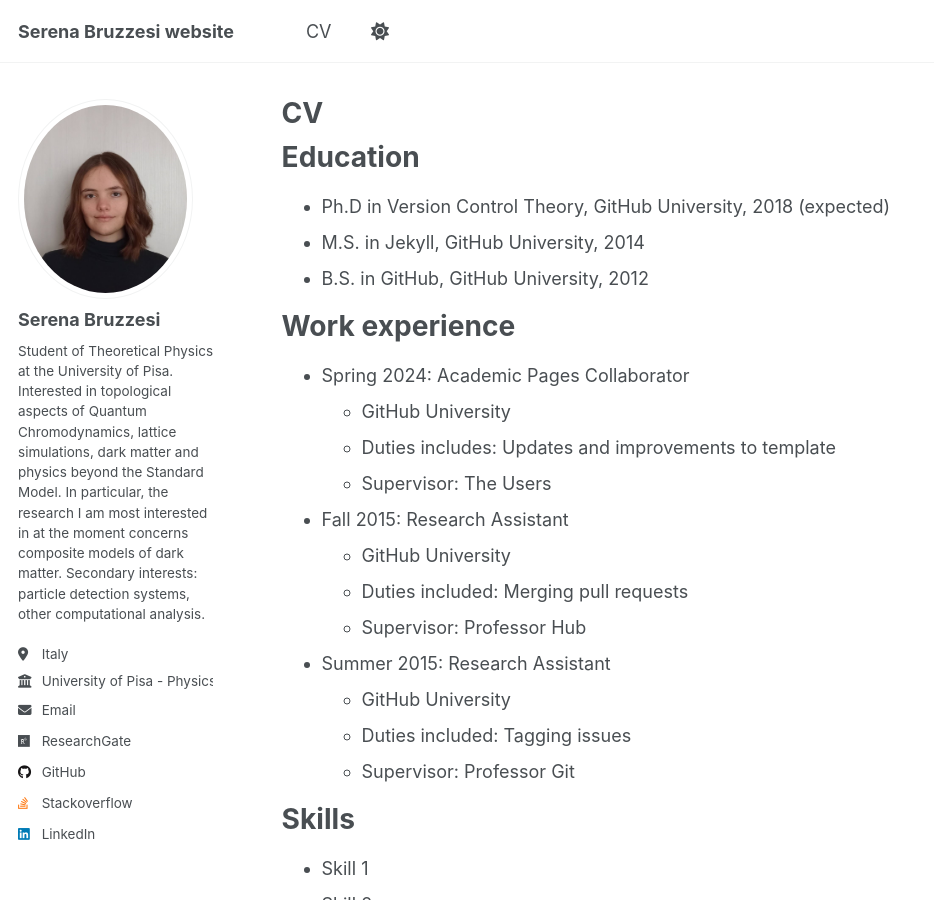
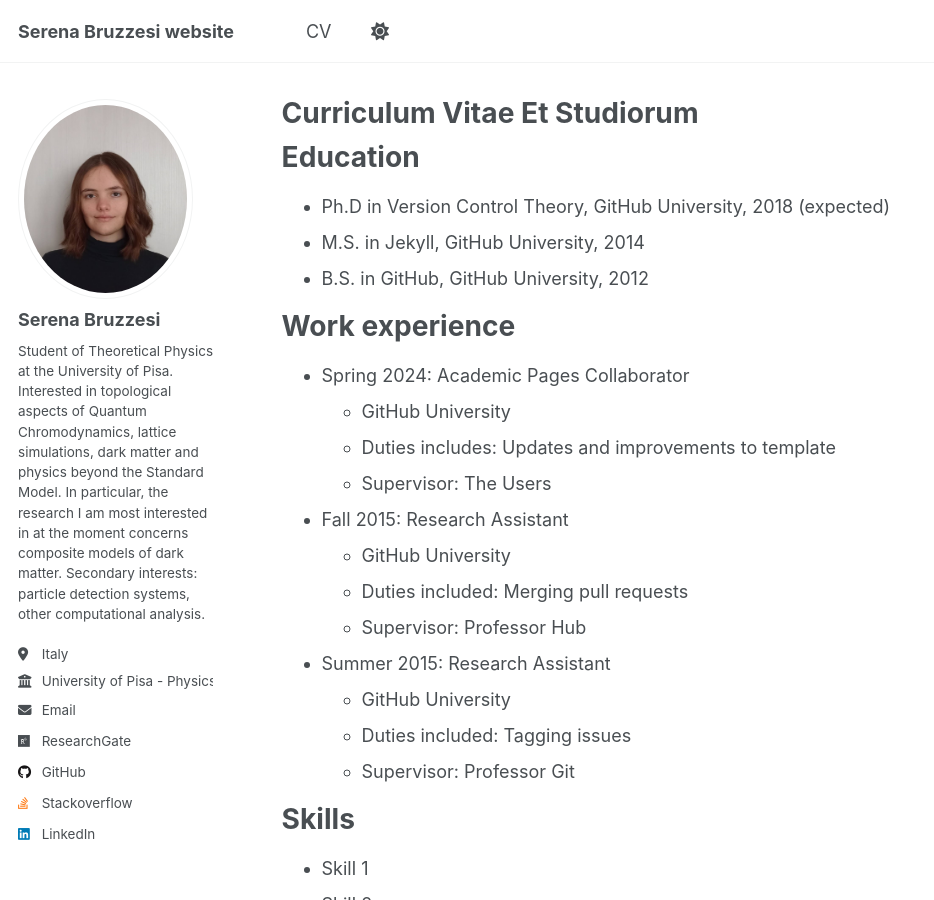
Before and after one commit to Serena1999/Serena1999.github.io, a Jekyll site: the page built from _pages/cv.md, in a window 1280 px wide and 900 px high. Shown: the whole window, without its empty margins (0-934 px from the left). Built offline with Jekyll 4.4.1, drawn with Linux system fonts in a browser that asks for light colours.

Commit message:
Update cv.md

```diff
--- a/_pages/cv.md
+++ b/_pages/cv.md
@@ -1,6 +1,6 @@
 ---
 layout: archive
-title: "CV"
+title: "Curriculum Vitae Et Studiorum"
 permalink: /cv/
 author_profile: true
 redirect_from:
```
